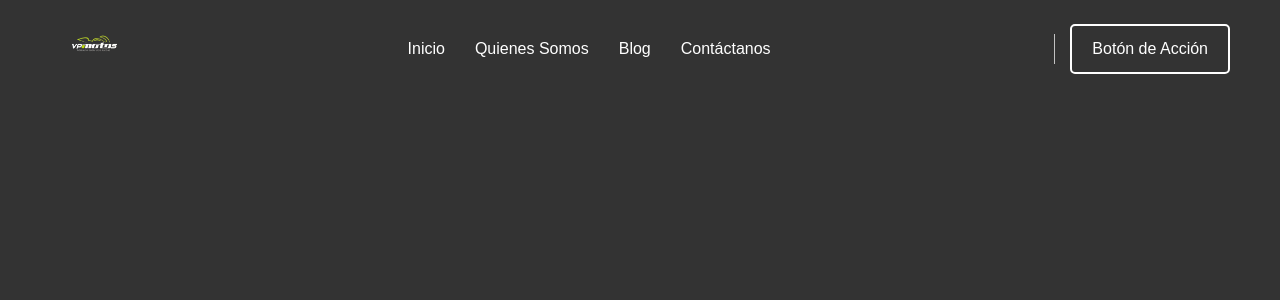
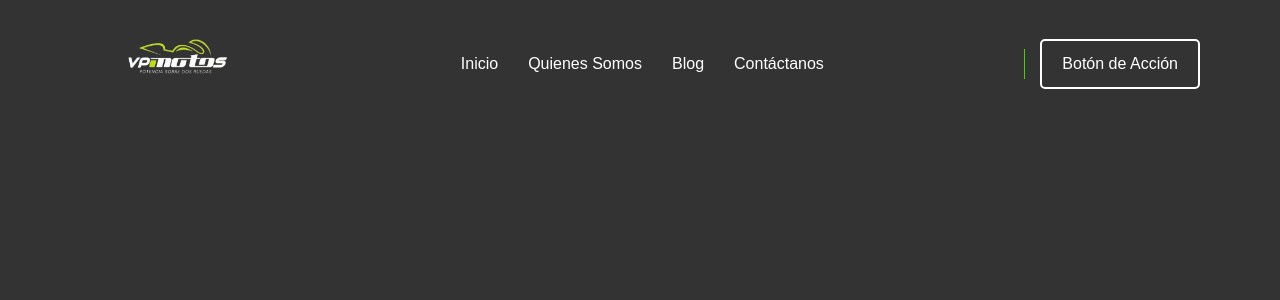
Before and after one commit to Cristianv222/Vpmotos, a PHP site: page /includes/menu.php in a window 1280 px wide. Shown: the top 300 px of the page. Run offline with PHP 8.4, Linux system fonts and the light colour scheme.

Commit message:
arreglos

```diff
--- a/includes/menu.css
+++ b/includes/menu.css
@@ -32,7 +32,7 @@
         }
 
         .logo img {
-            height: 50px;
+            height: 80px;
             cursor: pointer;
         }
 
--- a/includes/menu.php
+++ b/includes/menu.php
@@ -34,7 +34,7 @@
             display: flex;
             justify-content: space-between;
             align-items: center;
-            padding: 20px 50px;
+            padding: 5px 80px;
             background-color: transparent;
             z-index: 1000;
             transition: all 0.3s ease;
@@ -52,7 +52,7 @@
         }
 
         .logo img {
-            height: 50px;
+            height: 110px;
             cursor: pointer;
         }
 
@@ -85,7 +85,7 @@
         .vertical-line {
             height: 30px;
             width: 1px;
-            background-color: rgba(255,255,255,0.7);
+            background-color: rgba(66, 218, 6, 0.966);
             margin: 0 15px;
             transition: background-color 0.3s ease;
         }
```
